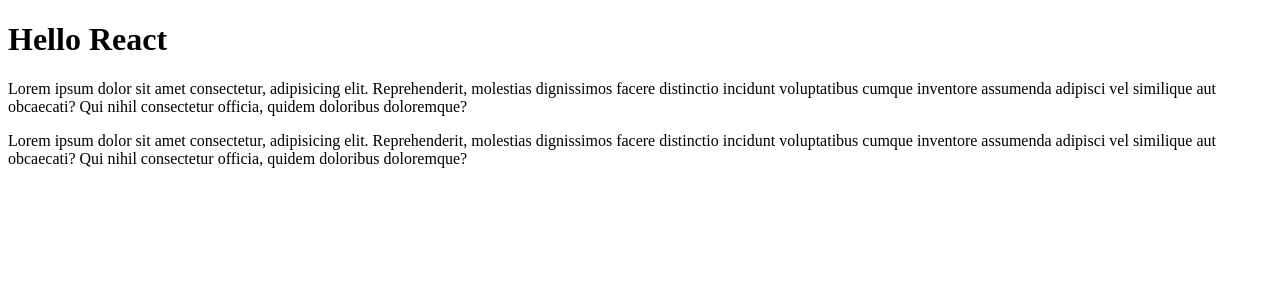
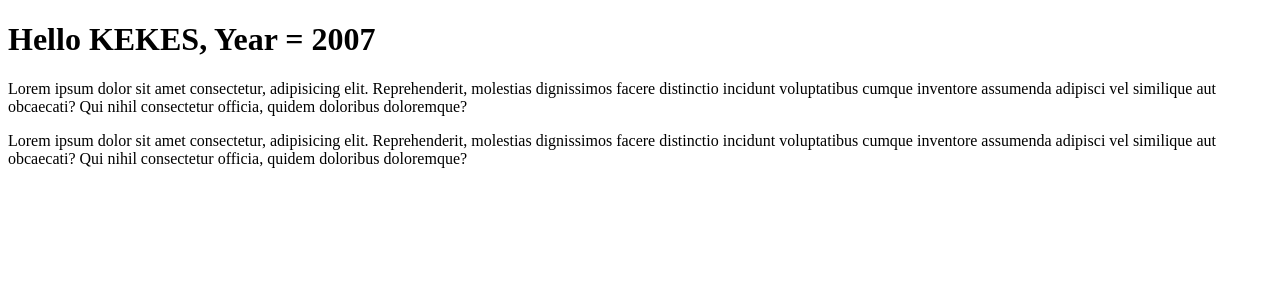
Before and after one commit to Rapan-Masta/react-fake-shop, a React (Create React App) app: page / in a window 1280 px wide. Shown: the top 300 px of the page. Built offline with nearby package versions, Linux system fonts and the light colour scheme.

Commit message:
add 2 new type Props

```diff
--- a/src/Header.tsx
+++ b/src/Header.tsx
@@ -1,3 +1,14 @@
-export const Header = () => {
-    return <h1>Hello React</h1>
+type Props = {
+    title: string
+    year: number
 }
+
+const Header = (props: Props) => {
+    return (
+        <h1>
+            Hello {props.title}, Year = {props.year}
+        </h1>
+    )
+}
+
+export default Header
--- a/src/index.tsx
+++ b/src/index.tsx
@@ -1,6 +1,6 @@
 import React from 'react'
 import ReactDOM from 'react-dom/client'
-import { Header } from './Header'
+import Header from './Header'
 
 // //without JSX
 // const title = React.createElement('h1', { id: 'title' }, 'Hello React')
@@ -40,7 +40,7 @@ const Content = () => {
 const App = () => {
     return (
         <React.Fragment>
-            <Header />
+            <Header title="KEKES" year={2007} />
             <Content />
         </React.Fragment>
     )
```
